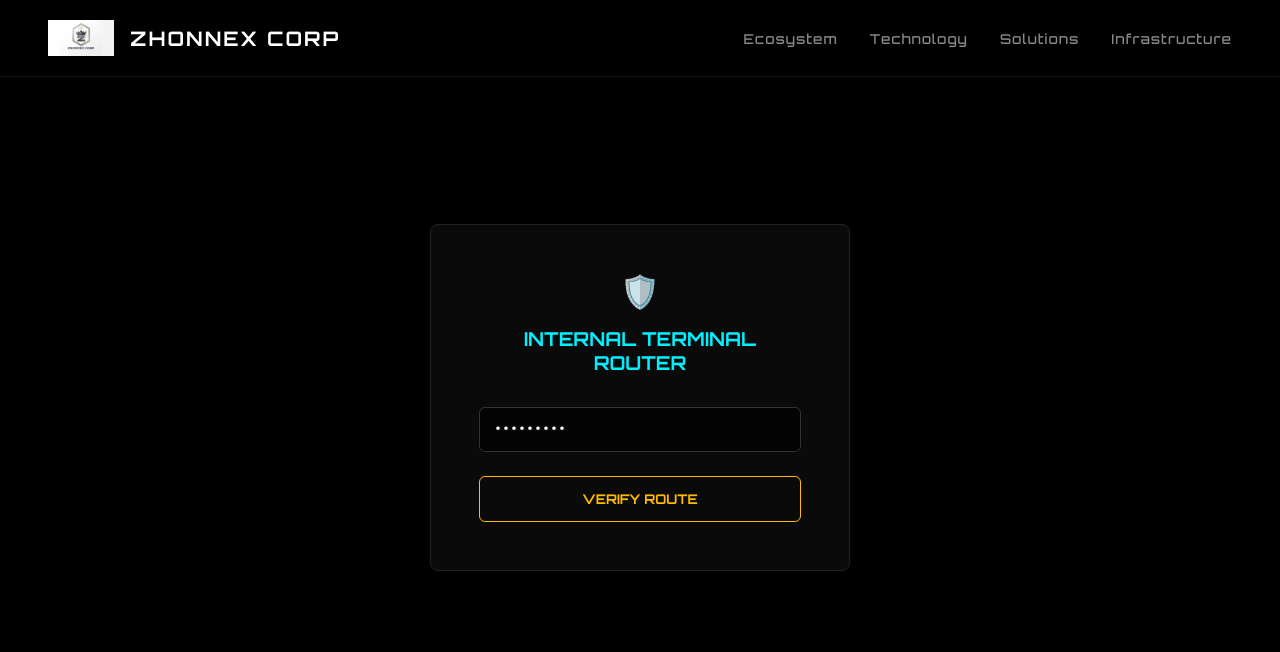
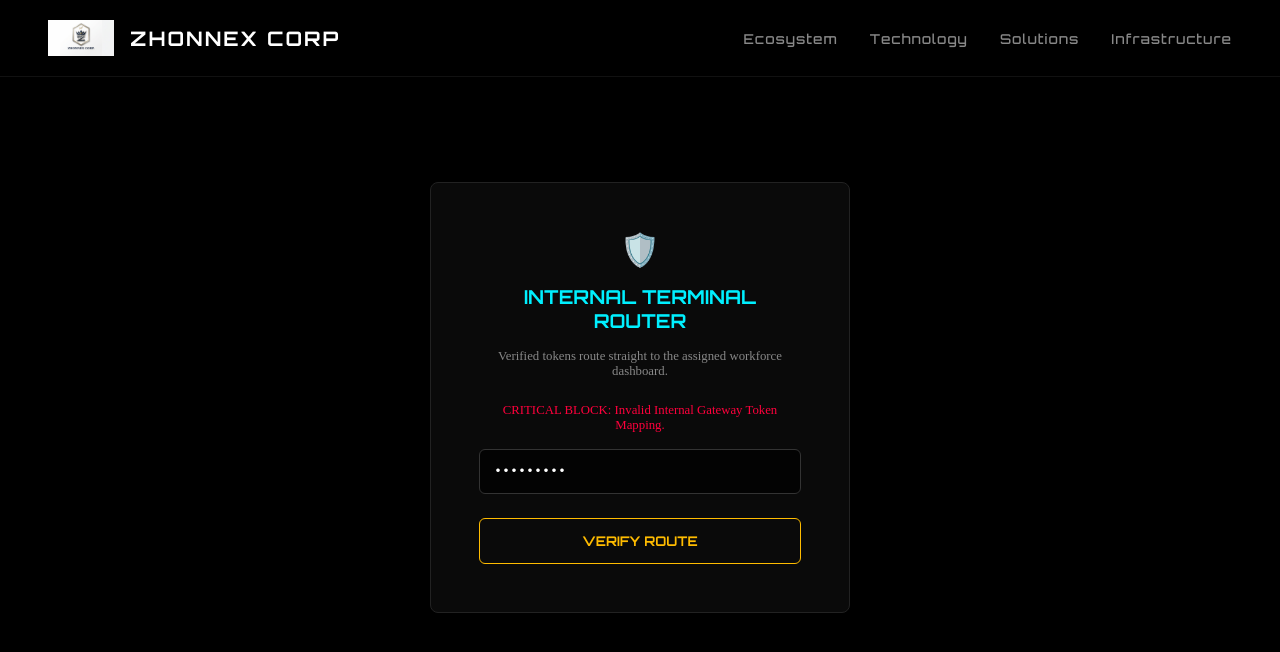
Before and after one commit to uwaziechidubem55-bit/zhonnex-empire-gateway, a Next.js app: page /portal/terminal-access in a window 1280 px wide. Both pictures are taken after typing "Sample123" into the empty fields and a click on the button "VERIFY ROUTE". Shown: the top 652 px of the page. Built offline with nearby package versions, Linux system fonts and the light colour scheme.

Commit message:
Update terminal-access.tsx

```diff
--- a/src/pages/portal/terminal-access.tsx
+++ b/src/pages/portal/terminal-access.tsx
@@ -1,50 +1,52 @@
 import React, { useState } from 'react';
+import { useRouter } from 'next/router';
 import { ZhonnexTokens } from '../../config/design-tokens';
 import { HeaderNavigation } from '../../components/HeaderNavigation';
-import { HamburgerMenu } from '../../components/HamburgerMenu';
 
-type RoleTypes = 'STAFF' | 'MANAGEMENT_MD' | 'MANAGEMENT_SECRETARY' | 'OVERLORD';
+/* Workforce handshake tokens -> real dashboard routes. */
+const ROLE_ROUTES: Record<string, string> = {
+  'ZX-STAFF-CORE': '/dashboard/staff',
+  'ZX-MD-EXEC': '/dashboard/management-md',
+  'ZX-SEC-FIN': '/dashboard/management-secretary',
+  'ZHONNEX-OVERLORD-991': '/dashboard/overlord-core-gate'
+};
 
 export default function CorporateTerminalGateway() {
+  const router = useRouter();
   const [internalToken, setInternalToken] = useState('');
-  const [authenticatedRole, setAuthenticatedRole] = useState<RoleTypes | null>(null);
-  const [menuOpen, setMenuOpen] = useState(false);
+  const [error, setError] = useState('');
 
   const executeInternalHandshake = (e: React.FormEvent) => {
     e.preventDefault();
-    if (internalToken === 'ZX-STAFF-CORE') setAuthenticatedRole('STAFF');
-    else if (internalToken === 'ZX-MD-EXEC') setAuthenticatedRole('MANAGEMENT_MD');
-    else if (internalToken === 'ZX-SEC-FIN') setAuthenticatedRole('MANAGEMENT_SECRETARY');
-    else if (internalToken === 'ZHONNEX-OVERLORD-991') setAuthenticatedRole('OVERLORD');
-    else alert('CRITICAL BLOCK: Invalid Internal Gateway Token Mapping.');
+    const destination = ROLE_ROUTES[internalToken.trim()];
+    if (!destination) {
+      setError('CRITICAL BLOCK: Invalid Internal Gateway Token Mapping.');
+      return;
+    }
+    setError('');
+    router.push(destination);
   };
-
-  if (authenticatedRole) {
-    return (
-      <div style={{ backgroundColor: ZhonnexTokens.colors.voidBlack, minHeight: '100vh', color: '#fff' }}>
-        <HeaderNavigation onHamburgerClick={() => setMenuOpen(true)} showHamburger={true} />
-        <HamburgerMenu isOpen={menuOpen} onClose={() => setMenuOpen(false)} role={authenticatedRole} />
-
-        <main style={{ padding: '3rem', maxWidth: '1200px', margin: '0 auto' }}>
-          <h1 style={{ fontFamily: ZhonnexTokens.typography.displayFont, color: ZhonnexTokens.colors.velocityGold }}>
-            INTERNAL {authenticatedRole.replace('_', ' ')} NODE ACCESS
-          </h1>
-          <div style={{ backgroundColor: ZhonnexTokens.colors.quantumSlate, padding: '2rem', marginTop: '2rem', borderRadius: '8px', border: '1px solid #222' }}>
-            <h3>System Status: Connected to Core</h3>
-            <p>Your workspace controls have loaded based on your specific job purpose. Open the 3-line hamburger drop-down in the navigation header to view your operational tools, log files, or transaction queues.</p>
-          </div>
-        </main>
-      </div>
-    );
-  }
 
   return (
     <div style={{ backgroundColor: ZhonnexTokens.colors.voidBlack, minHeight: '100vh', color: '#fff' }}>
-      <HeaderNavigation onHamburgerClick={() => {}} showHamburger={false} />
-      <div style={{ display: 'flex', justifyContent: 'center', alignItems: 'center', minHeight: '80vh' }}>
-        <form onSubmit={executeInternalHandshake} style={{ backgroundColor: ZhonnexTokens.colors.quantumSlate, padding: '3rem', borderRadius: '8px', border: '1px solid #222', width: '100%', maxWidth: '420px', textAlign: 'center' }}>
+      <HeaderNavigation showHamburger={false} />
+      <div style={{ display: 'flex', justifyContent: 'center', alignItems: 'center', minHeight: '80vh', padding: '1.5rem' }}>
+        <form
+          onSubmit={executeInternalHandshake}
+          style={{ backgroundColor: ZhonnexTokens.colors.quantumSlate, padding: '3rem', borderRadius: '8px', border: '1px solid #222', width: '100%', maxWidth: '420px', textAlign: 'center' }}
+        >
           <div style={{ fontSize: '2rem', marginBottom: '1rem' }}>🛡️</div>
-          <h2 style={{ fontFamily: ZhonnexTokens.typography.displayFont, marginBottom: '2rem', fontSize: '1.2rem', color: ZhonnexTokens.colors.imperialCyan }}>INTERNAL TERMINAL ROUTER</h2>
+          <h2 style={{ fontFamily: ZhonnexTokens.typography.displayFont, marginBottom: '1rem', fontSize: '1.2rem', color: ZhonnexTokens.colors.imperialCyan }}>
+            INTERNAL TERMINAL ROUTER
+          </h2>
+          <p style={{ color: ZhonnexTokens.colors.textMuted, fontSize: '0.8rem', marginBottom: '1.5rem' }}>
+            Verified tokens route straight to the assigned workforce dashboard.
+          </p>
+          {error && (
+            <p style={{ color: ZhonnexTokens.colors.securityFail, fontSize: '0.8rem', marginBottom: '1rem' }}>
+              {error}
+            </p>
+          )}
           <input
             type="password"
             placeholder="Input Assigned Workforce Hash Token"
@@ -52,7 +54,10 @@ export default function CorporateTerminalGateway() {
             onChange={e => setInternalToken(e.target.value)}
             required
           />
-          <button type="submit" style={{ padding: '14px', width: '100%', backgroundColor: 'transparent', border: `1px solid ${ZhonnexTokens.colors.velocityGold}`, color: ZhonnexTokens.colors.velocityGold, fontFamily: ZhonnexTokens.typography.displayFont, fontWeight: 'bold', borderRadius: '6px', cursor: 'pointer' }}>
+          <button
+            type="submit"
+            style={{ padding: '14px', width: '100%', backgroundColor: 'transparent', border: `1px solid ${ZhonnexTokens.colors.velocityGold}`, color: ZhonnexTokens.colors.velocityGold, fontFamily: ZhonnexTokens.typography.displayFont, fontWeight: 'bold', borderRadius: '6px', cursor: 'pointer' }}
+          >
             VERIFY ROUTE
           </button>
         </form>
```
